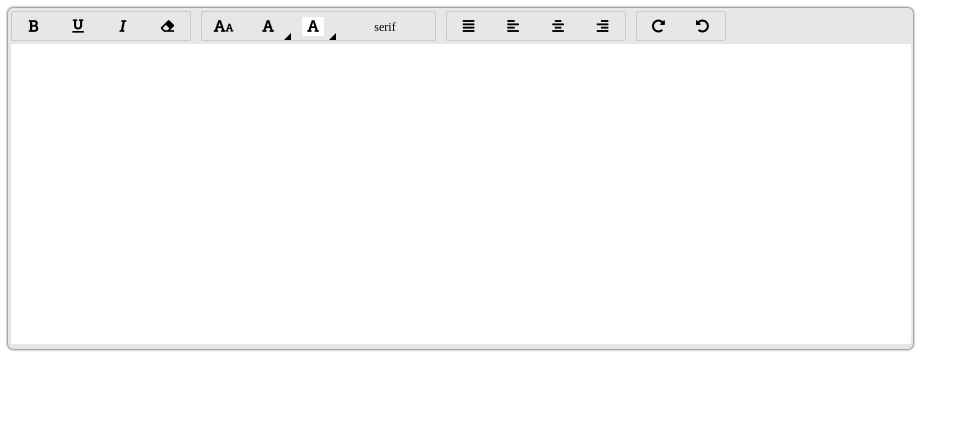
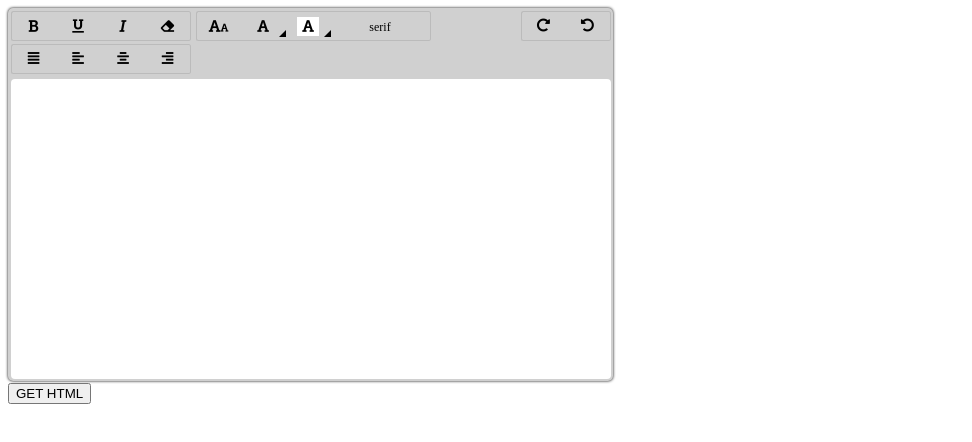
Before and after one commit to jonathanmorales990/editable-note-js, a plain HTML site: page example.html in a window 1280 px wide. Shown: the whole page, without its empty margins (0-972 px from the left). Drawn offline with Linux system fonts and the light colour scheme.

Commit message:
Eding example

```diff
--- a/dist/editable-note.css
+++ b/dist/editable-note.css
@@ -73,6 +73,8 @@
 	border-bottom-left-radius: 2.5px;
 	word-wrap: break-word;
 	overflow-wrap: break-word;
+	border-radius: 4px;
+	margin-top: 2.5px;
 	white-space: normal;
 	min-width: 400px;
 	overflow: hidden;
@@ -133,7 +135,7 @@
 	line-height: 28px;
 	display: block;
 }
-#editable-note-container > div {
+#editable-note-container > div :not(#editable-note) {
 	margin-bottom: 2.5px;
 }
 #editable-note-container > div > button.font-family > label {
@@ -143,6 +145,10 @@
 	min-width: 40px;
 	line-height: 30px;
 }
+#editable-note-container > .container-button.undo-redo {
+	position: relative;
+	float: right;
+}
 #editable-note-container > div > button, #editable-note-container  > div > button > label {
 	cursor: pointer;
 }
--- a/dist/editable-note.js
+++ b/dist/editable-note.js
@@ -72,7 +72,7 @@ editableNote.insertButtonBorders = function () {
 			item.style.borderRight = 'solid 1px #cacaca';
 			item.style.borderTopRightRadius = '2.5px';
 			item.style.borderBottomRightRadius = '2.5px';
-			item.style.marginRight = '10px';
+			item.style.marginRight = '5px';
 		}
 	});
 	this.containerFonts.childNodes.forEach(function(item, index, array){
@@ -87,7 +87,7 @@ editableNote.insertButtonBorders = function () {
 			item.style.borderRight = 'solid 1px #cacaca';
 			item.style.borderTopRightRadius = '2.5px';
 			item.style.borderBottomRightRadius = '2.5px';
-			item.style.marginRight = '10px';
+			item.style.marginRight = '5px';
 		}
 	});
 	this.containerAlign.childNodes.forEach(function(item, index, array){
@@ -102,7 +102,7 @@ editableNote.insertButtonBorders = function () {
 			item.style.borderRight = 'solid 1px #cacaca';
 			item.style.borderTopRightRadius = '2.5px';
 			item.style.borderBottomRightRadius = '2.5px';
-			item.style.marginRight = '10px';
+			item.style.marginRight = '5px';
 		}
 	});
 	this.containerUndoRedo.childNodes.forEach(function(item, index, array){
@@ -121,7 +121,7 @@ editableNote.insertButtonBorders = function () {
 	});
 }
 editableNote.insertContainerButtonEditableNote = function () {
-	var types = ['general', 'fonts', 'align', 'undo-redo'];
+	var types = ['undo-redo', 'general', 'fonts', 'align'];
 	for (var key in types) {
 		var container = document.createElement('div');
 		setAttributes(container, {'class': 'container-button '+types[key]});
@@ -446,6 +446,53 @@ editableNote.focusOutDropdownFontFamily = function () {
 	var el = document.getElementsByClassName('dropdown-font-family');
 	setAttributes(el[0], {'class': 'dropdown-font-family'})
 }
+editableNote.getHTML = function () {
+	return this.element.innerHTML;
+}
+editableNote.setColor = function (color) {
+	NodeList.prototype.forEach = Array.prototype.forEach
+	this.container.style.backgroundColor = color;
+	this.containerGeneral.childNodes.forEach(function(item, index, array) {
+		item.style.backgroundColor = color;
+		item.style.borderColor = shade(color, -0.1);
+		item.onmouseover = function() {
+			this.style.backgroundColor = shade(color, 0.20);
+		}
+		item.onmouseleave = function() {
+			this.style.backgroundColor = color;
+		}
+	});
+	this.containerFonts.childNodes.forEach(function(item, index, array) {
+		item.style.backgroundColor = color;
+		item.style.borderColor = shade(color, -0.1);
+		item.onmouseover = function() {
+			this.style.backgroundColor = shade(color, 0.20);
+		}
+		item.onmouseleave = function() {
+			this.style.backgroundColor = color;
+		}
+	});
+	this.containerAlign.childNodes.forEach(function(item, index, array) {
+		item.style.backgroundColor = color;
+		item.style.borderColor = shade(color, -0.1);
+		item.onmouseover = function() {
+			this.style.backgroundColor = shade(color, 0.20);
+		}
+		item.onmouseleave = function() {
+			this.style.backgroundColor = color;
+		}
+	});
+	this.containerUndoRedo.childNodes.forEach(function(item, index, array) {
+		item.style.backgroundColor = color;
+		item.style.borderColor = shade(color, -0.1);
+		item.onmouseover = function() {
+			this.style.backgroundColor = shade(color, 0.20);
+		}
+		item.onmouseleave = function() {
+			this.style.backgroundColor = color;
+		}
+	});
+}
 function setAttributes(el, attrs) {
 	for (var key in attrs) {
 		el.setAttribute(key, attrs[key]);
--- a/example.html
+++ b/example.html
@@ -7,8 +7,8 @@
 			document.addEventListener("DOMContentLoaded", function (event) {
 				editableNote.fontSizes = ['10', '12', '13'];
 				editableNote.fontFamily = ['serif','Helvetica','Arial'];
-				//editableNote.toolbar = ['bold','underline','italic','eraser'];
-				editableNote.initialize(900, 300);
+				editableNote.initialize(600, 300);
+				editableNote.setColor('#d0d0d0');
 			});
 		</script>
 		<link rel="stylesheet" type="text/css" href="dist/editable-note.css"/>
@@ -17,5 +17,8 @@
 	</head>
 	<body>
 		<div id="editable-note"></div>
+		<div>
+			<button onclick="console.log(editableNote.getHTML());">GET HTML</button>
+		</div>
 	</body>
 </hmtl>
```
